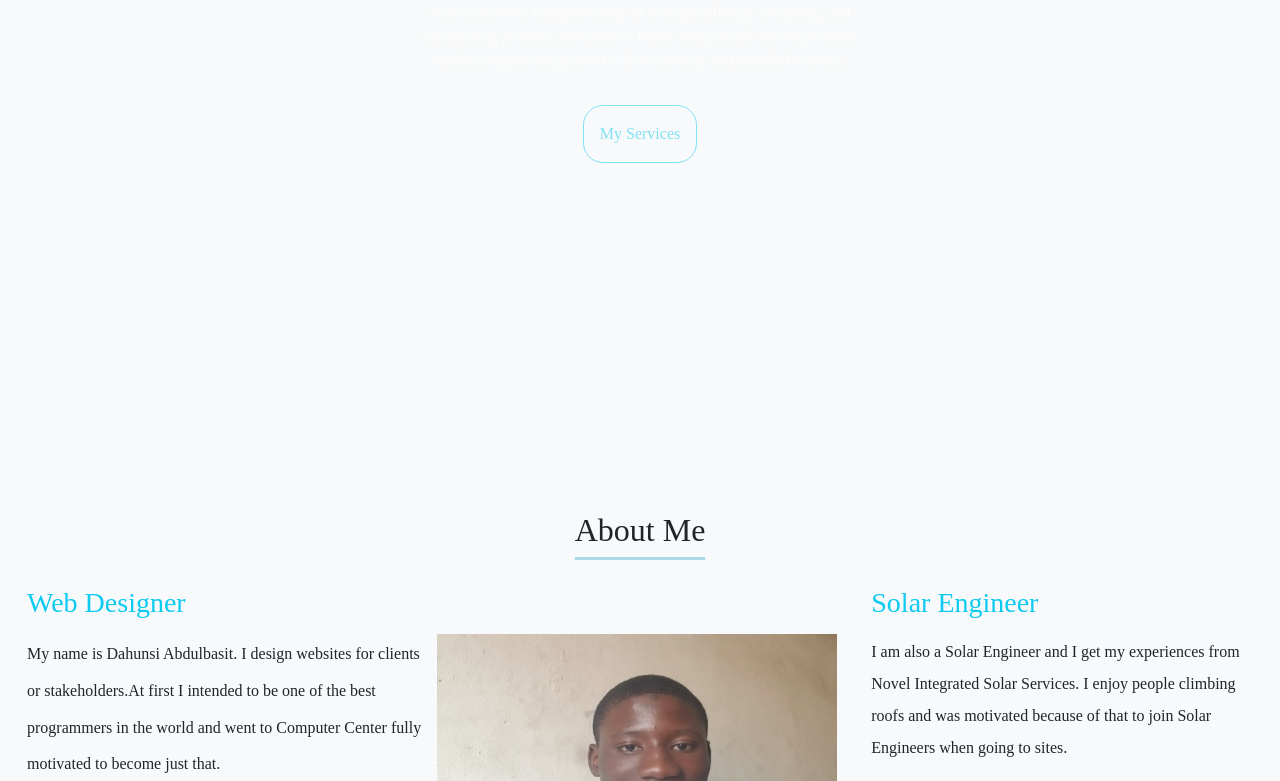
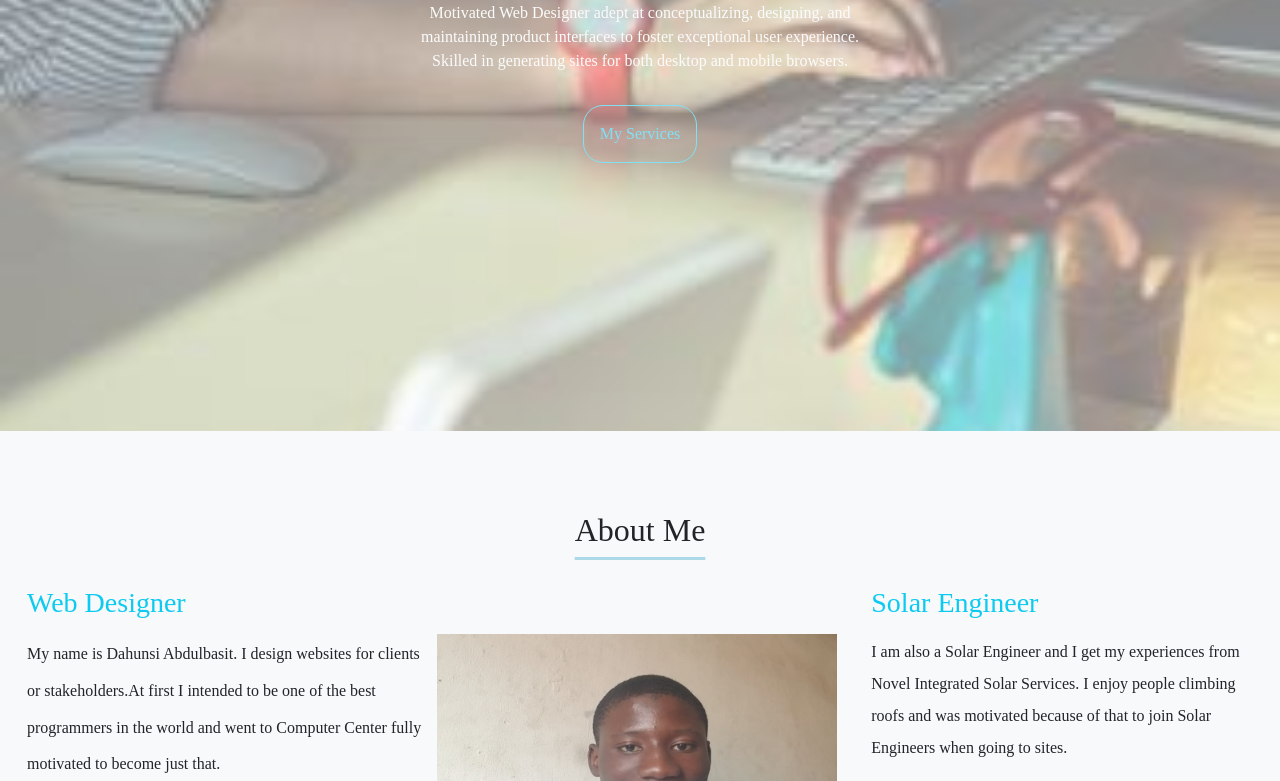
Before and after one commit to Captain-DAB/Portfolio, a plain HTML site: page index.html in a window 1280 px wide. Shown: the part 369-1150 px from the top of the page. Drawn offline with nearby package versions, Linux system fonts and the light colour scheme.

Commit message:
Update work.css

```diff
--- a/work.css
+++ b/work.css
@@ -36,7 +36,7 @@ li a:hover {
     transition: transform 250ms ease-in-out;
 }
 .jumbotron {
-    background-image: url(/home.jpeg);
+    background-image: url(./image/home.jpeg);
     background-size: cover;
     background-position: center;
     color: #ffffff;
```
